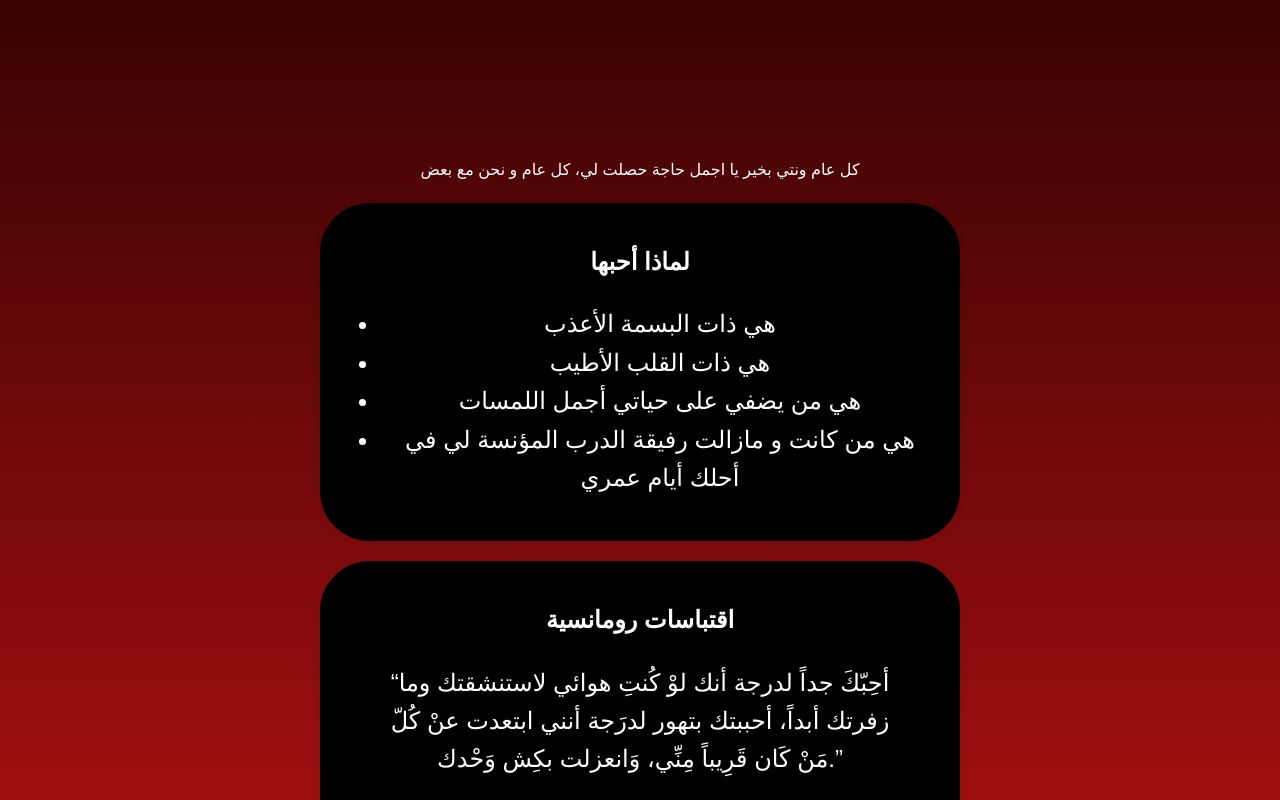
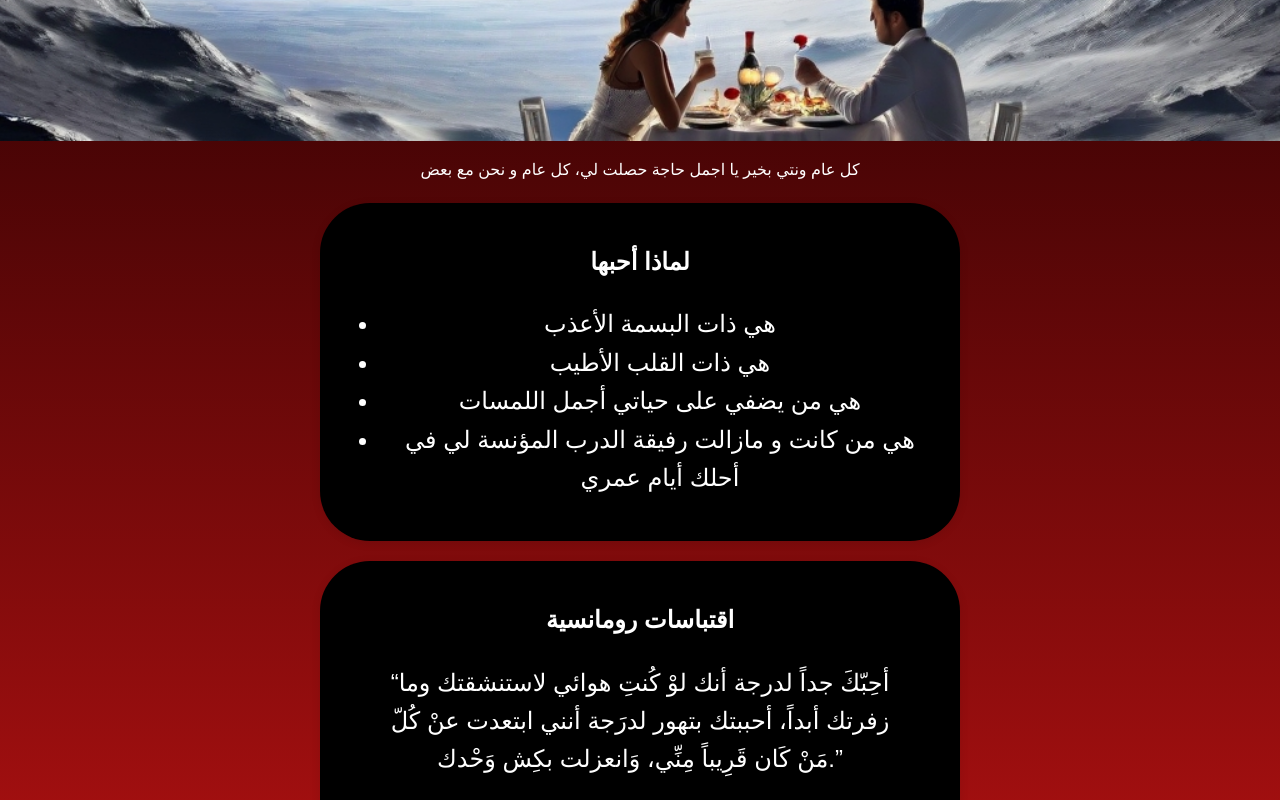
Before and after one commit to MhmdP1/Ganah.com, a plain HTML site: page index.html in a window 1280 px wide. Shown: the part 80-880 px from the top of the page. Drawn offline with Linux system fonts and the light colour scheme; the site is published under a folder, as on GitHub Pages, so addresses that start at the root find nothing; a web font is replaced by a local one.

Commit message:
Update style.css

```diff
--- a/style.css
+++ b/style.css
@@ -21,7 +21,7 @@ body {
 }
 
 header {
-  background-image: url('/44b895df169c4d129ed0281f2f17e4cc~tplv-zhb3gpgdd6-image.png'); /* ضع هنا مسار صورتك */
+  background-image: url('44b895df169c4d129ed0281f2f17e4cc~tplv-zhb3gpgdd6-image.png'); /* ضع هنا مسار صورتك */
   background-size: cover; /* تجعل الصورة تغطي كامل مساحة الهيدر */
   background-position: center; /* تجعل الصورة متمركزة */
   background-repeat: no-repeat; /* تمنع تكرار الصورة */
```
